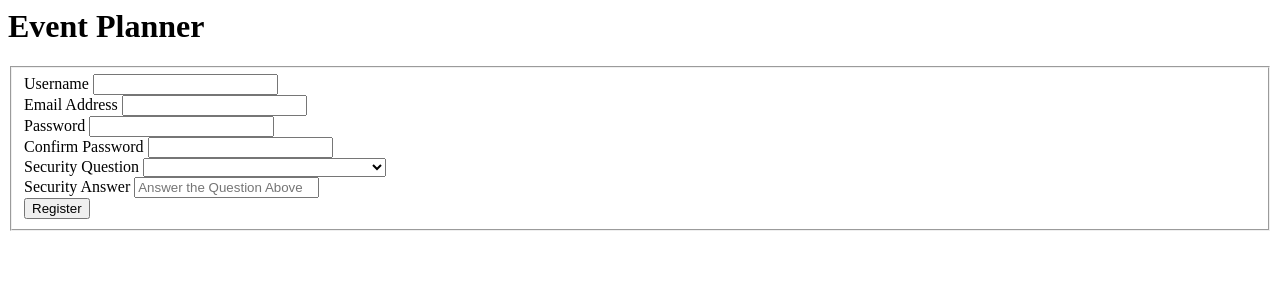
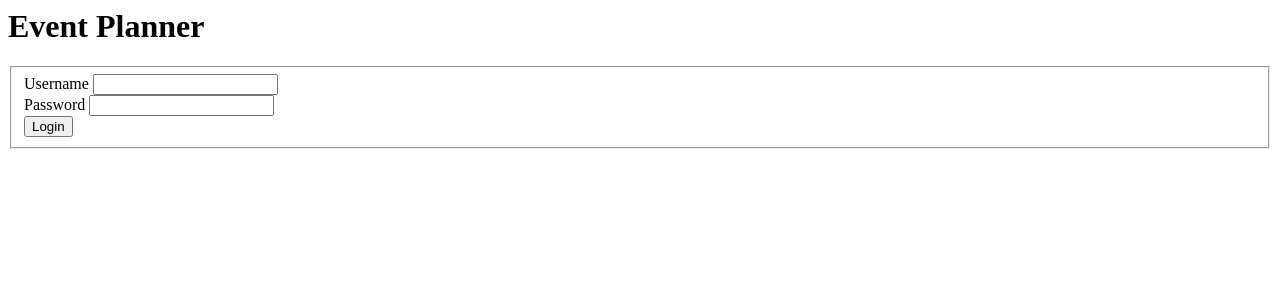
Before and after one commit to stuycs-softdev/proj3-6-eventplanner, a Python web app: template templates/index.html in a window 1280 px wide. Shown: the top 300 px of the page. Run offline with Jinja, Linux system fonts and the light colour scheme; the template is opened without the code that fills it, so the values that code supplies are empty.

Commit message:
Update index.html

```diff
--- a/templates/index.html
+++ b/templates/index.html
@@ -18,33 +18,12 @@
 	  <input name="username" class="pure-input-1-2" type="txt" required>
 	</div>
 
-	<div class="pure-control-grop">
-	  <label for="email">Email Address</label>
-	  <input name="email" class="pure-input-1-2" type="text" required>
-        </div>
         <div class="pure-control-group">
           <label for="password">Password</label>
           <input name="password" class="pure-input-1-2" type="password" required>
         </div>
-        <div class="pure-control-group">
-          <label for="confirm">Confirm Password</label>
-          <input name="confirm" class="pure-input-1-2" type="password" required>
-        </div>
-        <div class="pure-control-group">
-          <label for="securityq">Security Question</label>
-          <select name="securityq" class="pure-input-1-2">
-            <option value="none"></option>
-            <option value="color">What's your favorite color?</option>
-                                        <option value="app">What's your favorite web app?</option>
-            <option value="teacher">Who's your favorite SoftDev teacher?</option>
-          </select>
-        </div>
-        <div class="pure-control-group">
-          <label for="securitya">Security Answer</label>
-          <input name="securitya" class="pure-input-1-2" type="text" placeholder="Answer the Question Above">
-        </div>
         <div class="pure-controls">
-          <button class="pure-button pure-button-primary" type="submit">Register</button>
+          <button class="pure-button pure-button-primary" type="submit">Login</button>
         </div>
       </fieldset>
     </form>
```
